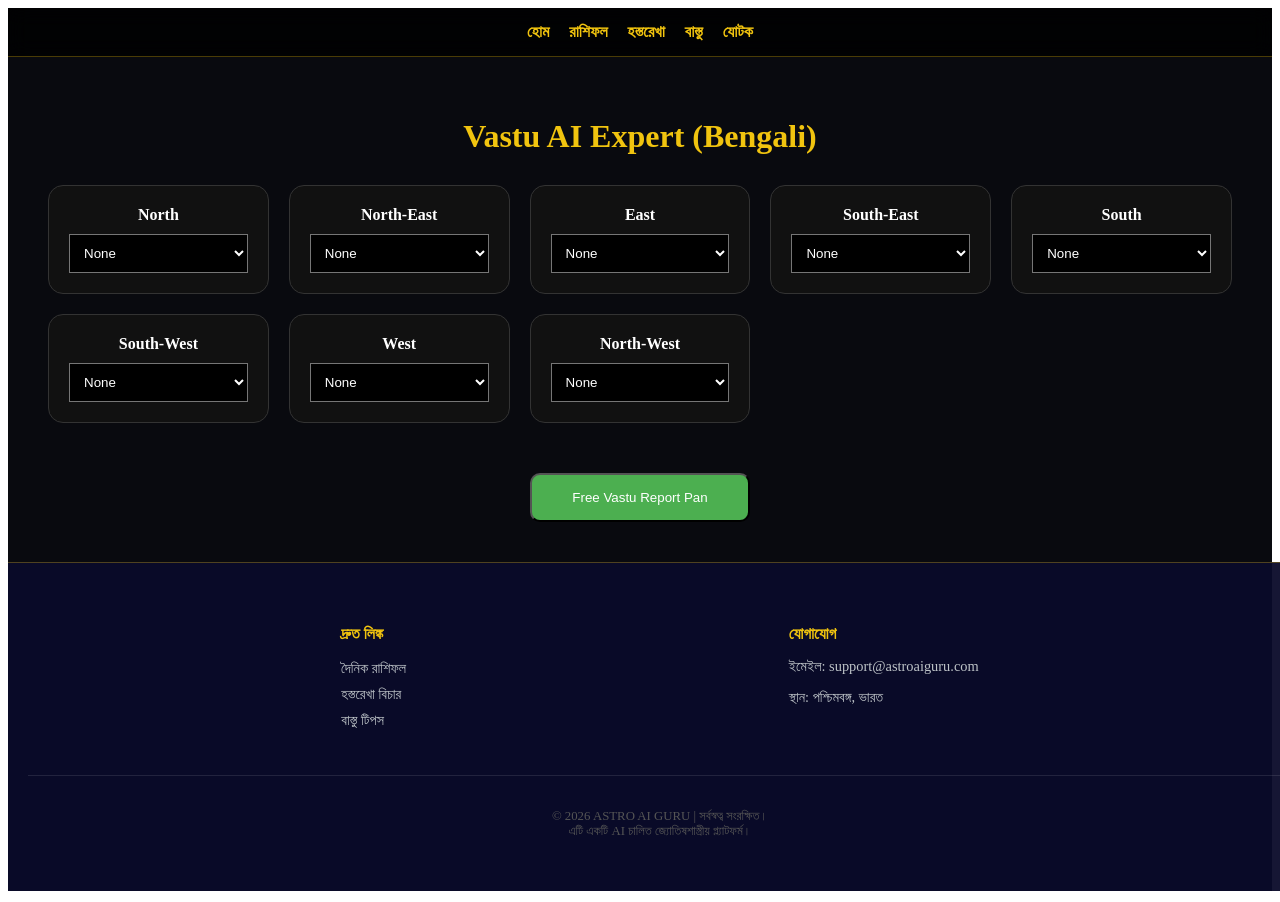
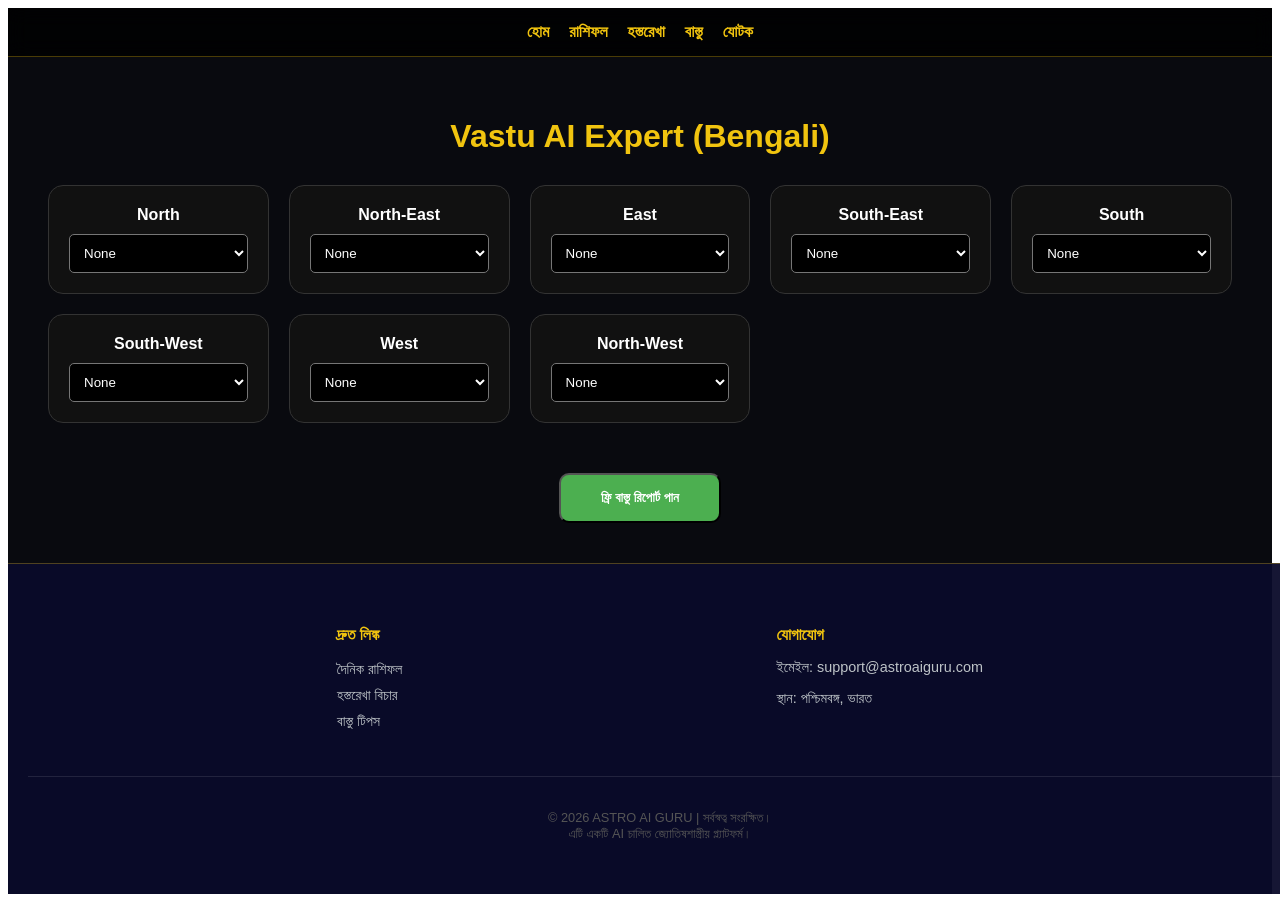
Before and after one commit to astrologyajoy-spec/astro-sit, a Next.js app: page /vastu in a window 1280 px wide. Shown: the top 902 px of the page. Built offline with nearby package versions, Linux system fonts and the light colour scheme.

Commit message:
Update vastu.js

```diff
--- a/pages/vastu.js
+++ b/pages/vastu.js
@@ -9,7 +9,6 @@ export default function Vastu() {
   const zones = ["North", "North-East", "East", "South-East", "South", "South-West", "West", "North-West"];
   const items = ["None", "Main Entrance", "Kitchen", "Toilet", "Master Bedroom", "Pooja Room"];
 
-  // Ekhane syntax error thik kora hoyeche
   const [selections, setSelections] = useState(
     zones.reduce((acc, zone) => ({ ...acc, [zone]: "None" }), {})
   );
@@ -23,7 +22,7 @@ export default function Vastu() {
       );
 
       if (Object.keys(filteredData).length === 0) {
-        alert("Doya kore ontoto ekti dik select korun!");
+        alert("দয়া করে অন্তত একটি দিক সিলেক্ট করুন!");
         setLoading(false);
         return;
       }
@@ -35,20 +34,20 @@ export default function Vastu() {
       });
 
       const result = await response.json();
-      if (result.analysis) {
+      if (response.ok && result.analysis) {
         setReport(result.analysis);
       } else {
-        alert(result.error || "AI report toiri korte pareni.");
+        alert(result.error || "এআই রিপোর্ট তৈরি করতে পারেনি।");
       }
     } catch (error) {
-      alert("Server-er sathe jogajog kora jachche na!");
+      alert("সার্ভারের সাথে যোগাযোগ করা সম্ভব হচ্ছে না!");
     } finally {
       setLoading(false);
     }
   };
 
   return (
-    <div style={{ background: '#090a0f', color: '#fff', minHeight: '100vh' }}>
+    <div style={{ background: '#090a0f', color: '#fff', minHeight: '100vh', fontFamily: 'Arial, sans-serif' }}>
       <Header />
       <main style={{ padding: '40px', textAlign: 'center' }}>
         <h1 style={{ color: '#f1c40f' }}>Vastu AI Expert (Bengali)</h1>
@@ -59,7 +58,7 @@ export default function Vastu() {
               <select
                 value={selections[zone]}
                 onChange={(e) => setSelections({...selections, [zone]: e.target.value})}
-                style={{ width: '100%', padding: '10px', marginTop: '10px', background: '#000', color: '#fff' }}
+                style={{ width: '100%', padding: '10px', marginTop: '10px', background: '#000', color: '#fff', borderRadius: '5px' }}
               >
                 {items.map(i => <option key={i} value={i}>{i}</option>)}
               </select>
@@ -69,14 +68,14 @@ export default function Vastu() {
         <button
           onClick={handleAiAnalysis}
           disabled={loading}
-          style={{ marginTop: '50px', padding: '15px 40px', background: loading ? '#555' : '#4CAF50', color: '#fff', borderRadius: '10px', cursor: 'pointer' }}
+          style={{ marginTop: '50px', padding: '15px 40px', background: loading ? '#555' : '#4CAF50', color: '#fff', borderRadius: '10px', cursor: 'pointer', fontWeight: 'bold' }}
         >
-          {loading ? "AI bishleshon korche..." : "Free Vastu Report Pan"}
+          {loading ? "AI বিশ্লেষণ করছে..." : "ফ্রি বাস্তু রিপোর্ট পান"}
         </button>
         {report && (
           <div style={{ marginTop: '40px', padding: '30px', background: '#1a1d23', border: '2px solid #4CAF50', borderRadius: '15px', textAlign: 'left', maxWidth: '800px', margin: '40px auto' }}>
-            <h3 style={{ color: '#4CAF50' }}>Apnar Vastu Report:</h3>
-            <div style={{ whiteSpace: 'pre-wrap', lineHeight: '1.8' }}>{report}</div>
+            <h3 style={{ color: '#4CAF50' }}>আপনার বাস্তু রিপোর্ট:</h3>
+            <div style={{ whiteSpace: 'pre-wrap', lineHeight: '1.8', marginTop: '20px' }}>{report}</div>
           </div>
         )}
       </main>
```
